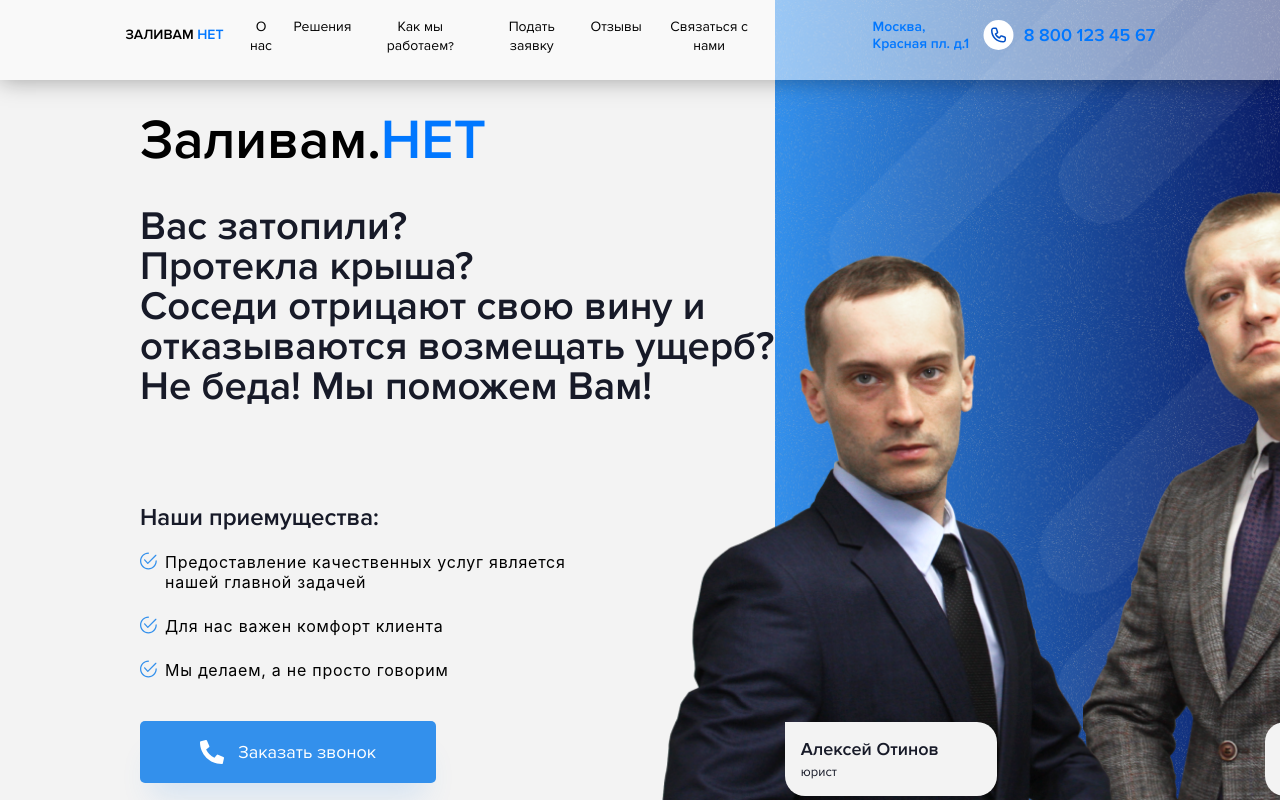
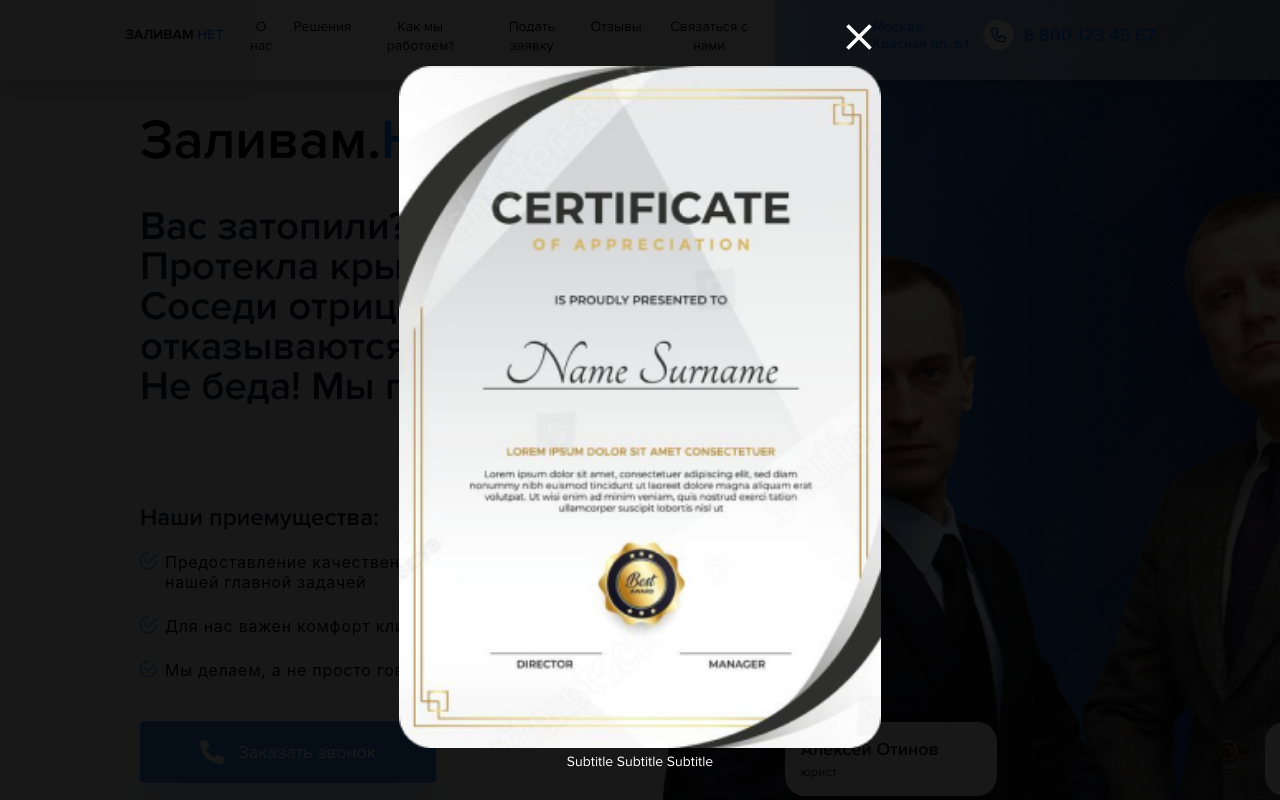
Before and after one commit to Photokub/zalivam-net, a React (Create React App) app: page / in a window 1280 px wide. Shown: the top 800 px of the page. Built offline with nearby package versions, Linux system fonts and the light colour scheme.

Commit message:
Feat: сверстать компонент Popup

```diff
--- a/src/components/App/App.tsx
+++ b/src/components/App/App.tsx
@@ -17,7 +17,6 @@ function App() {
   const [windowSize, setWindowSize] = useState(getWindowSize());
 
   //Определение размеров окна START//
-
   useEffect(() => {
     function handleWindowResize() {
       setWindowSize(getWindowSize());
@@ -32,7 +31,6 @@ function App() {
     const { innerWidth, innerHeight } = window;
     return { innerWidth, innerHeight };
   }
-
   //Определение размеров окна END//
 
 
@@ -41,6 +39,7 @@ function App() {
       <Header
         windowSize={windowSize}
       />
+      <Popup children={undefined} />
       <Main />
       <About />
       <Solutions />
--- a/src/components/Popup/Popup.css
+++ b/src/components/Popup/Popup.css
@@ -5,8 +5,57 @@
   justify-content: center;
   background-color: rgba(0, 0, 0, 0.9);
   display: flex;
+  align-items: center;
   overflow: hidden;
   height: 100%;
   z-index: 3;
+  opacity: 1;
   transition: height 0ms 400ms, opacity 400ms 0ms;
+}
+
+.popup__container {
+  max-width: 482px;
+  max-height: 770px;
+  display: flex;
+  flex-direction: column;
+  align-items: center;
+}
+
+.popup_closeButton {
+  width: 44px;
+  height: 44px;
+  align-self: end;
+  margin: 0;
+  padding: 0;
+  background: none;
+  border: none;
+}
+
+.popup_closeButtonImg {
+  width: inherit;
+  height: inherit;
+  cursor: pointer;
+  color: #FFF;
+}
+
+.popup__figure {
+  width: 482px;
+  height: 770px;
+  margin: 7px 0;
+}
+
+.popup__image {
+  width: 100%;
+  height: auto;
+}
+
+.popup__caption {
+  text-align: center;
+  color: #FFF;
+  font-variant-numeric: lining-nums proportional-nums;
+  font-family: Proxima Nova;
+  font-size: 14px;
+  font-style: normal;
+  font-weight: 400;
+  line-height: 21px;
 }/*# sourceMappingURL=Popup.css.map */
--- a/src/components/Popup/Popup.scss
+++ b/src/components/Popup/Popup.scss
@@ -1,13 +1,63 @@
+@import '../../variables/variaables.scss';
+
 .popup {
     width: 100%;
-    position:fixed;
-    top:0;
+    position: fixed;
+    top: 0;
     justify-content: center;
     background-color: rgba(0, 0, 0, .9);
-    display:flex;
+    display: flex;
+    align-items: center;
     overflow: hidden;
     height: 100%;
     z-index: 3;
-    // opacity: 0;
+    opacity: 1;
     transition: height 0ms 400ms, opacity 400ms 0ms;
 }
+
+.popup__container {
+    max-width: 482px;
+    max-height: 770px;
+    display: flex;
+    flex-direction: column;
+    align-items: center;
+}
+
+.popup_closeButton {
+    width: 44px;
+    height: 44px;
+    align-self: end;
+    margin: 0;
+    padding: 0;
+    background: none;
+    border: none;
+}
+
+.popup_closeButtonImg {
+    width: inherit;
+    height: inherit;
+    cursor: pointer;
+    color: #FFF;
+}
+
+.popup__figure {
+    width: 482px;
+    height: 770px;
+    margin: 7px 0;
+}
+
+.popup__image {
+    width: 100%;
+    height: auto;
+}
+
+.popup__caption {
+    text-align: center;
+    color: #FFF;
+    font-variant-numeric: lining-nums proportional-nums;
+    font-family: Proxima Nova;
+    font-size: $paragraph-font-size;
+    font-style: normal;
+    font-weight: 400;
+    line-height: 21px;
+}
--- a/src/components/Popup/Popup.tsx
+++ b/src/components/Popup/Popup.tsx
@@ -1,4 +1,6 @@
 import React, { ReactNode } from "react";
+import { IoMdClose } from "react-icons/io"
+import TemplateImage from "../../images/certificate.png"
 import "./Popup.css"
 
 interface PopupPropTypes {
@@ -8,7 +10,16 @@ interface PopupPropTypes {
 const Popup: React.FC<PopupPropTypes> = ({ children }) => {
     return (
         <div className="popup">
-            {children}
+            <div className="popup__container">
+                <button className="popup_closeButton" type="button">
+                    <IoMdClose className="popup_closeButtonImg" />
+                </button>
+                <figure className="popup__figure">
+                    <img src={TemplateImage} alt="изображение" className="popup__image" />
+                    <figcaption className="popup__caption">Subtitle Subtitle Subtitle</figcaption>
+                </figure>
+                {/* {children} */}
+            </div>
         </div>
     )
 }
```
Also changed, not shown: src/components/Reviews/Reviews.scss (+4 -4 lines), 1 other file (tests, documents, lock files or other folders).
